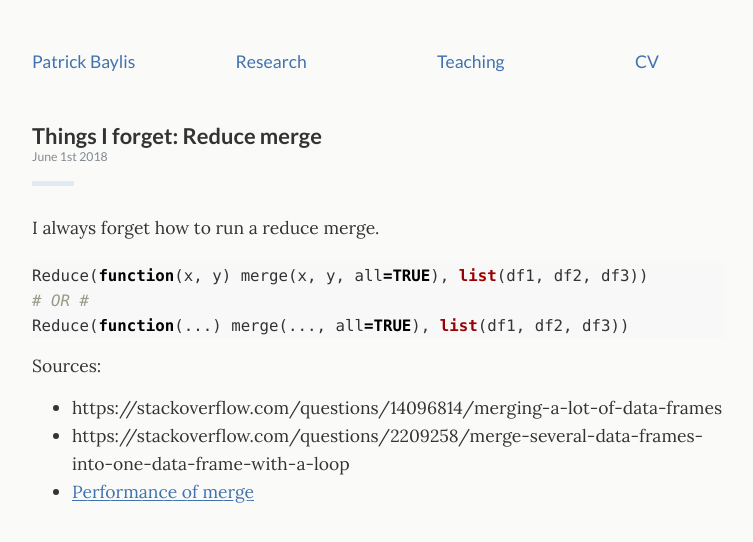
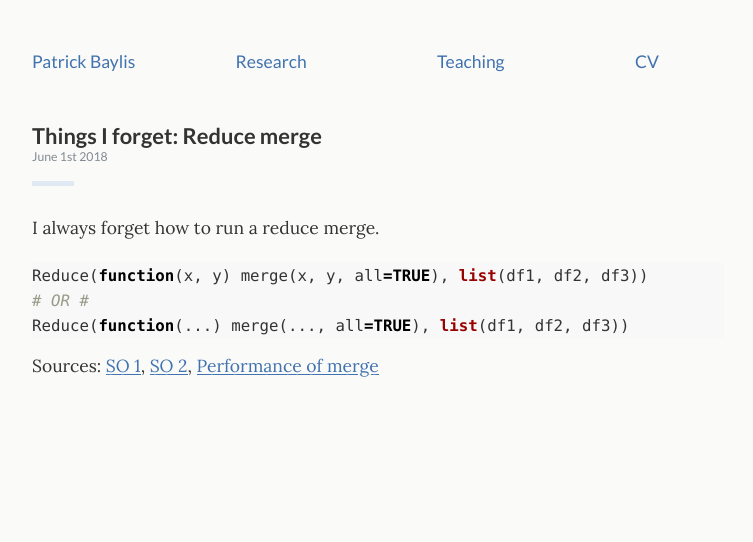
Before and after one commit to pbaylis/pbaylis.github.io, a Jekyll site: the page built from _posts/2018-06-08-reduce-merge.md, in a window 1280 px wide. Shown: the top 542 px of the page, without its empty margins (262-1015 px from the left). Built offline with Jekyll 4.4.1, drawn with Linux system fonts in a browser that asks for light colours.

Commit message:
update to sources

````diff
--- a/_posts/2018-06-08-reduce-merge.md
+++ b/_posts/2018-06-08-reduce-merge.md
@@ -13,7 +13,4 @@ Reduce(function(x, y) merge(x, y, all=TRUE), list(df1, df2, df3))
 Reduce(function(...) merge(..., all=TRUE), list(df1, df2, df3))
 ```
 
-Sources:
-- https://stackoverflow.com/questions/14096814/merging-a-lot-of-data-frames
-- https://stackoverflow.com/questions/2209258/merge-several-data-frames-into-one-data-frame-with-a-loop
-- [Performance of merge](https://stackoverflow.com/questions/4322219/whats-the-fastest-way-to-merge-join-data-frames-in-r/4483202?noredirect=1#comment39346690_4483202)
+Sources: [SO 1](https://stackoverflow.com/questions/14096814/merging-a-lot-of-data-frames), [SO 2](https://stackoverflow.com/questions/2209258/merge-several-data-frames-into-one-data-frame-with-a-loop), [Performance of merge](https://stackoverflow.com/questions/4322219/whats-the-fastest-way-to-merge-join-data-frames-in-r/4483202?noredirect=1#comment39346690_4483202)
````
